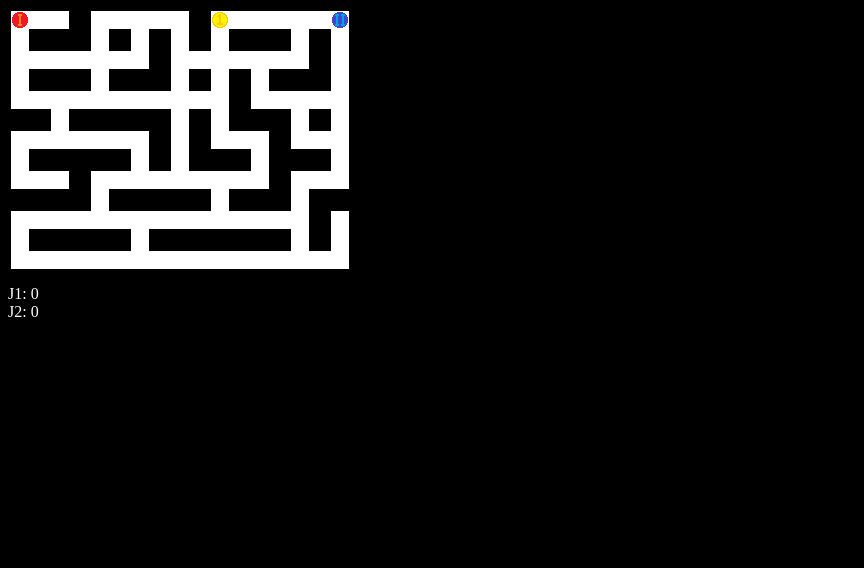
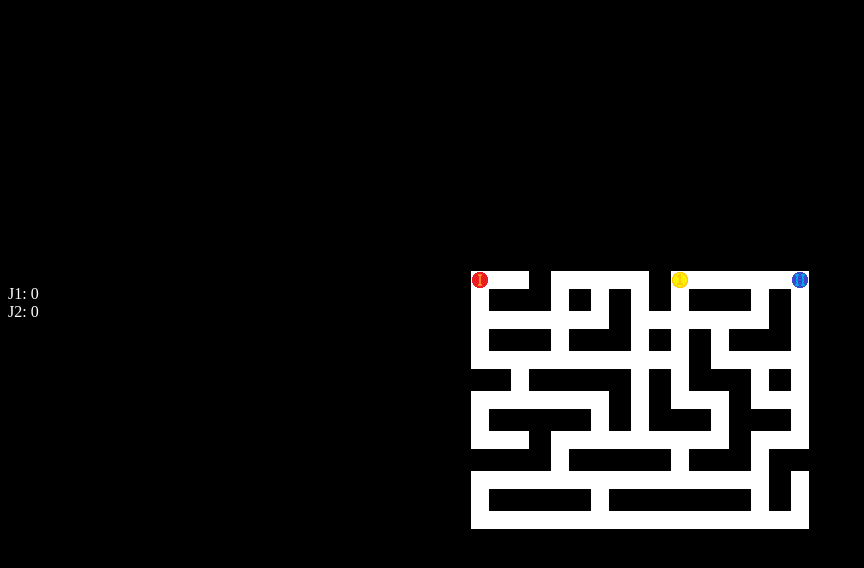
Before and after one commit to TheBigPoulet/Labyrinthe, a plain HTML site: page level1/index.html in a window 1280 px wide. Shown: the whole page, without its empty margins (0-864 px from the left). Drawn offline with Linux system fonts and the light colour scheme.

Commit message:
centrage des niveaux

```diff
--- a/level1/script.js
+++ b/level1/script.js
@@ -1,6 +1,7 @@
 pas = 40;
 score_max = 1;
-
+decal_top = document.getElementById("map").offsetTop + 11;
+decal_left = document.getElementById("map").offsetLeft + 11;
 function partie_fini()
 {
     document.getElementById(this.nom+"_win").style.visibility="visible";
@@ -13,8 +14,8 @@ function partie_fini()
 
 function actualisation_J()
 {
-    this.val_top=11+this.Y*pas;
-    this.val_left=11+this.X*pas;
+    this.val_top=decal_top+this.Y*pas;
+    this.val_left=decal_left+this.X*pas;
     document.getElementById(this.nom).style.top=this.val_top+'px';
     document.getElementById(this.nom).style.left=this.val_left+'px';
     document.getElementById('score_'+this.nom).innerHTML=this.nom+": "+this.point;
@@ -22,8 +23,8 @@ function actualisation_J()
 
 function actualisation_C()
 {
-    this.val_top=11+this.Y*pas;
-    this.val_left=11+this.X*pas;
+    this.val_top=decal_top+this.Y*pas;
+    this.val_left=decal_left+this.X*pas;
     document.getElementById(this.nom).style.top=this.val_top+'px';
     document.getElementById(this.nom).style.left=this.val_left+'px';
 }
--- a/level1/stylesheet.css
+++ b/level1/stylesheet.css
@@ -11,8 +11,12 @@ table{
   border: 0;
   border-collapse : collapse;
   position: absolute;
-  top:0;
-  left: 0;
+  left: 50%;
+  top: 50%;
+  width: 360px;
+  height: 280px;
+  margin-left: -180px;
+  margin-top: -140px;
 }
 
 table img{
--- a/level2/stylesheet.css
+++ b/level2/stylesheet.css
@@ -11,8 +11,12 @@ table{
   border: 0;
   border-collapse : collapse;
   position: absolute;
-  top:0;
-  left: 0;
+  left: 50%;
+  top: 50%;
+  width: 520px;
+  height: 520px;
+  margin-left: -260px;
+  margin-top: -260px;
 }
 
 table img{
```
Also changed, not shown: level2/script.js (+6 -5 lines).
